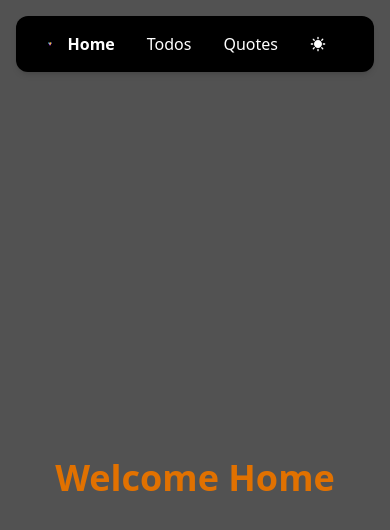
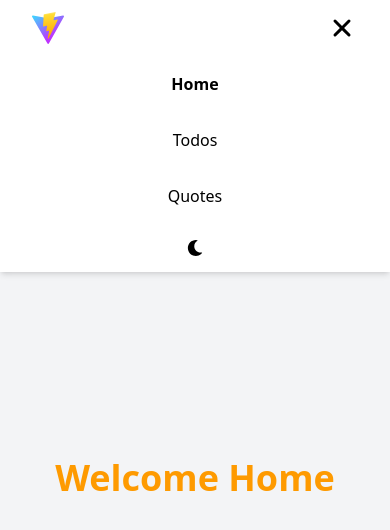
Before and after one commit to cristianvsirbu/todos, a React (Vite) app: page / in a window 390 px wide. Both pictures are taken after a click on the button "Toggle navigation menu". Shown: the top 530 px of the page. Built offline with nearby package versions, Linux system fonts and the light colour scheme.

Commit message:
feat: implement responsive mobile navigation with theme toggle

```diff
--- a/src/components/Navbar.tsx
+++ b/src/components/Navbar.tsx
@@ -1,5 +1,6 @@
-import { useState } from "react";
+import { useEffect, useState } from "react";
 import { FaMoon } from "react-icons/fa";
+import { IoClose, IoMenu } from "react-icons/io5";
 import { MdSunny } from "react-icons/md";
 import { NavLink } from "react-router";
 
@@ -23,12 +24,78 @@ const ThemeToggle = () => {
 const Navbar = () => {
 	const activeClass = "font-bold";
 	const baseClass = "hover:text-blue-500 transition-colors duration-300";
+	const [isMobile, setIsMobile] = useState<boolean>(false);
+	const [mobileMenuOpen, setMobileMenuOpen] = useState<boolean>(false);
 
 	const getLinkClass = ({ isActive }: { isActive: boolean }) => {
 		return `${isActive ? activeClass : ""} ${baseClass}`;
 	};
 
+	useEffect(() => {
+		const handleResize = () => {
+			setIsMobile(window.innerWidth <= 768);
+		};
+
+		handleResize();
+		window.addEventListener("resize", handleResize);
+		return () => window.removeEventListener("resize", handleResize);
+	}, []);
+
 	return (
+		<>
+			{isMobile ? (
+				<>
+					<nav
+						className={`sticky z-1 h-14 flex items-center justify-between px-8 bg-white dark:bg-black
+							${mobileMenuOpen ? "" : "shadow-md"}`}
+					>
+						<NavLink to="/">
+							<img src="/vite.svg" alt="Vite logo" className="h-8" />
+						</NavLink>
+						<button
+							className="dark:text-white"
+							onClick={() => setMobileMenuOpen(!mobileMenuOpen)}
+							aria-label="Toggle navigation menu"
+							aria-expanded={mobileMenuOpen}
+						>
+							{mobileMenuOpen ? (
+								<IoClose className="size-8" />
+							) : (
+								<IoMenu className="size-8 " />
+							)}
+						</button>
+					</nav>
+					{mobileMenuOpen && (
+						<ul className="flex absolute w-full items-center flex-col bg-white dark:bg-black shadow-md py-4 gap-8 dark:text-white">
+							<li>
+								<NavLink
+									to="/"
+									className={({ isActive }) => getLinkClass({ isActive })}
+								>
+									Home
+								</NavLink>
+							</li>
+							<li>
+								<NavLink
+									to="/todos"
+									className={({ isActive }) => getLinkClass({ isActive })}
+								>
+									Todos
+								</NavLink>
+							</li>
+							<li>
+								<NavLink
+									to="/quotes"
+									className={({ isActive }) => getLinkClass({ isActive })}
+								>
+									Quotes
+								</NavLink>
+							</li>
+							<ThemeToggle />
+						</ul>
+					)}
+				</>
+			) : (
 				<nav
 					className="sticky top-4 z-1 max-w-[1280px] mx-4 xl:mx-auto flex items-center justify-between px-8 bg-white dark:bg-black
 		 shadow-md rounded-xl"
@@ -64,6 +131,8 @@ const Navbar = () => {
 						<ThemeToggle />
 					</ul>
 				</nav>
+			)}
+		</>
 	);
 };
 
```
Lines whose indentation alone changed are shown as unchanged.
